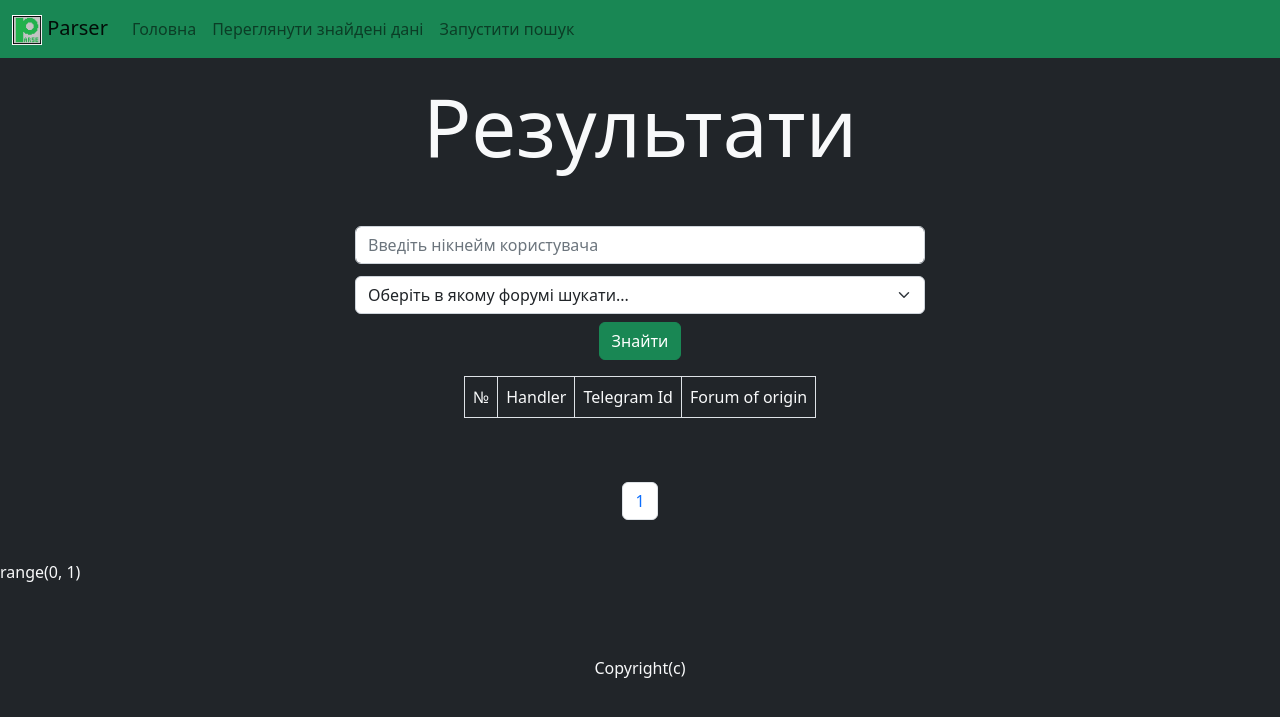
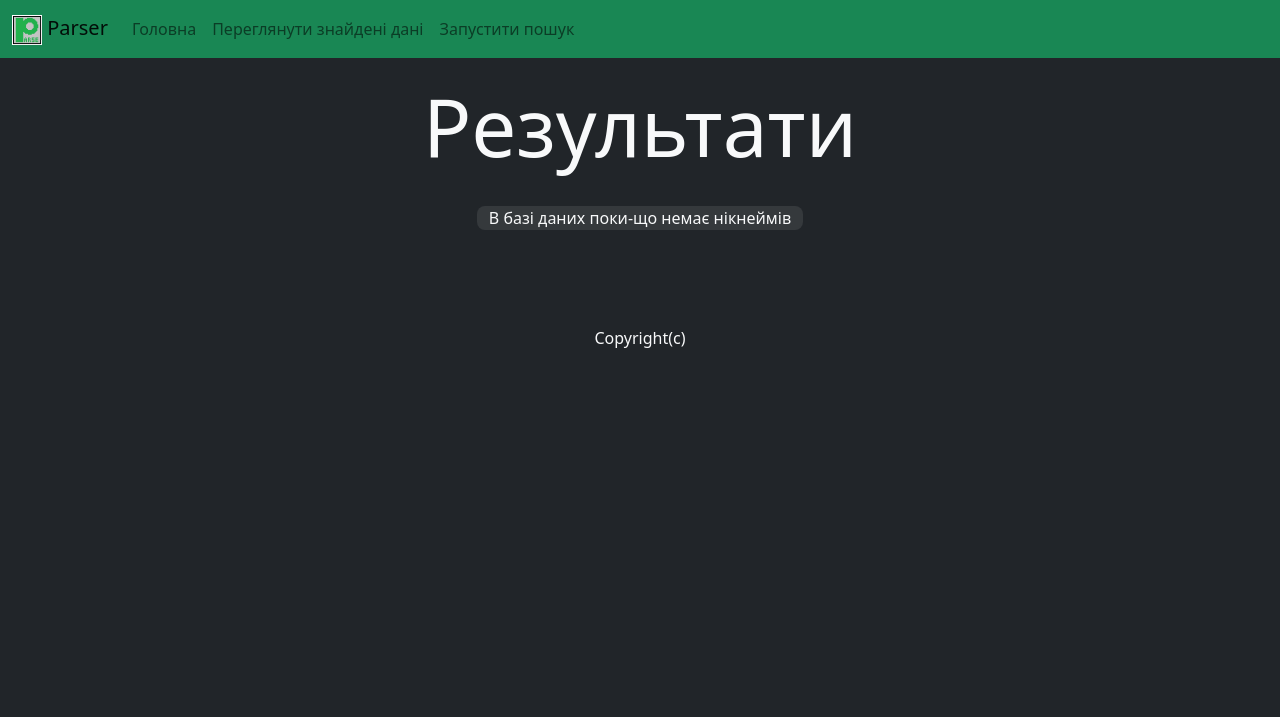
Before and after one commit to KinKinoV/Parser, a Django app: page /results/ in a window 1280 px wide. Shown: the top 717 px of the page. Run offline with Django 4.2, Linux system fonts and the light colour scheme; data that the repository does not hold is empty; parts of the project's set-up code (start-up, migrations or seed data) failed here and were passed over.

Commit message:
[v2.0_feature/parser.py_better_search] Made better pagination nav, added message to show when there are no data in database, improved delete/addFilter/addBanned buttons logic and behaivour

```diff
--- a/parser/templates/parser/results.html
+++ b/parser/templates/parser/results.html
@@ -2,18 +2,34 @@
 
 {% block title %} <title>Results</title> {% endblock title %}
 {% load static %}
+
 {% block additionalStatic %}
+    {% if users %}
+    <script src="https://ajax.googleapis.com/ajax/libs/jquery/3.6.4/jquery.min.js"></script>
     <style>
         .button-img {
             opacity: 0
         }
         td:hover .button-img { opacity: 1;}
     </style>
+    <script>
+        $(document).on("click", "#addBanned", function(){
+            location.reload();
+        });
+        $(document).on("click", "#addFilter", function(){
+            location.reload();
+        });
+        $(document).on("click", "#deleteUser", function(){
+            location.reload();
+        });
+    </script>
+    {% endif %}
 {% endblock additionalStatic %}
 
 {% block content %}
 <h1 class="display-1 text-center">Результати</h1>
 </br>
+{% if users %}
 <section>
     {% include 'parser/partials/search.html' %}
 </section>
@@ -24,7 +40,7 @@
                 <tr class="text-center">
                     <td>№</td>
                     <td>Handler</td>
-                    <td>Telegram Id</td>
+                    <td>Telegram id</td>
                     <td>Forum of origin</td>
                 </tr>
                 {%for user in users%}
@@ -33,30 +49,37 @@
                         <td class="container-fluid">
                             <div class="row justify-content-around">
                                 <div class="col-8">{{user.handler}}</div>
+                                <div class="col-3 container-sm">
+                                    <div class="row justify-content-around">
                                         <div class="col-1">
                                             <button type="button"
-                                            hx-get="/delete_handler/{{user.id}}/?{{request.META.QUERY_STRING}}"
-                                            class="bg-transparent border-0 text-center">
+                                                    hx-get="{% url 'delete' id=user.id %}"
+                                                    class="bg-transparent border-0 text-center"
+                                                    id="deleteUser">
                                                 <img src="{% static 'parser/img/red_cross.png'%}" class="button-img">
                                             </button>
                                         </div>
                                         <div class="col-1">
                                             <button type="button"
-                                            hx-get="/add_to_keys/{{user.id}}/?{{request.META.QUERY_STRING}}"
-                                            class="bg-transparent border-0 text-center">
+                                                    hx-get="{% url 'add_key' id=user.id %}"
+                                                    class="bg-transparent border-0 text-center"
+                                                    id="addFilter">
                                                 <img src="{% static 'parser/img/green_plus.png'%}" class="button-img">
                                             </button>
                                         </div>
                                         <div class="col-1">
                                             <button type="button"
-                                            hx-get="/add_to_banned/{{user.id}}/?{{request.META.QUERY_STRING}}"
-                                            class="bg-transparent border-0 text-center">
+                                                    hx-get="{% url 'add_banned' id=user.id %}"
+                                                    class="bg-transparent border-0 text-center"
+                                                    id="addBanned">
                                                 <img src="{% static 'parser/img/red_plus.png'%}" class="button-img">
                                             </button>
                                         </div>
                                     </div>
+                                </div>
+                            </div>
                         </td>
-                        <td>{{user.user_id}}</td>
+                        <td>{{ user.user_id }}</td>
                         <td><a href="{{user.forumOrigin}}">{{user.forumOrigin}}</a></td>
                     </tr>
                 {%endfor%}
@@ -67,27 +90,48 @@
     <br/>
     <br/>
 
-    <nav aria-label="Page navigation example">
+    <nav aria-label="Page navigation">
         <div name="results_page">
             <ul class="pagination justify-content-center">
                 {%if users.has_previous%}
-                <li class="page-item"><a class="btn btn-success" href="?page=1">&laquo First</a></li>
-                <li class="page-item"><a class="btn btn-success" href="?page={{users.previous_page_number}}">Previous</a></li>
+                    <li class="page-item"><a class="btn bg-success border-dark" href="?page=1">&laquo</a></li>
+                    <li class="page-item"><a class="btn bg-success border-dark" href="?page={{users.previous_page_number}}">Prev</a></li>
+                {% else %}
+                    <li class="page-item"><a class="btn bg-success border-dark disabled" href="#">&laquo</a></li>
+                    <li class="page-item"><a class="btn bg-success border-dark disabled" href="#">Prev</a></li>
                 {%endif%}
-                {%for i in nums %}
-                <li class="page-item"><a class="page-link" href="?page={{forloop.counter}}">{{forloop.counter}}</a></li>
+                {%for i in users.adjusted_elided_pages %}
+                    {% if i == users.paginator.ELLIPSIS %}
+                        <li class="page-item"><a class="page-link bg-success border-dark" style="--bs-bg-opacity: .5" href="#">{{i}}</a></li>
+                    {% else %}
+                        {% if i == users.number %}
+                        <li class="page-item active"><a class="page-link bg-success border-dark" href="#">{{i}}</a></li>
+                        {% else %}
+                        <li class="page-item"><a class="page-link bg-success border-dark" style="--bs-bg-opacity: .5" href="?page={{i}}">{{i}}</a></li>
+                        {% endif %}
+                    {% endif %}
                 {%endfor%}
                 {%if users.has_next%}
-                <li class="page-item"><a class="btn btn-success" href="?page={{users.next_page_number}}">next</a></li>
-                <li class="page-item"><a class="btn btn-success" href="?page={{users.paginator.num_pages}}">Last &raquo</a></li>
+                    <li class="page-item"><a class="btn bg-success border-dark" href="?page={{users.next_page_number}}">Next</a></li>
+                    <li class="page-item"><a class="btn bg-success border-dark" href="?page={{users.paginator.num_pages}}">&raquo</a></li>
+                {% else %}
+                    <li class="page-item"><a class="btn bg-success border-dark disabled" href="#">Next</a></li>
+                    <li class="page-item"><a class="btn bg-success border-dark disabled" href="#">&raquo</a></li>
                 {%endif%}
             </ul>
         </div>
     </nav>
 </div>
+{% else %}
+<div class="container-sm">
+    <div class="row justify-content-around">
+        <div class="col-auto text-center bg-light rounded-3" style="--bs-bg-opacity: .09">В базі даних поки-що немає нікнеймів</div>
+    </div>
+</div>
+{% endif %}
+
 
 <br/>
-{{nums}}
 </div>
     <center>
         <br/>
@@ -95,5 +139,5 @@
         <br/>
         Copyright(c)
     </center>
+</div>
 {%endblock%}
-</div>
```
Lines whose indentation alone changed are shown as unchanged.
